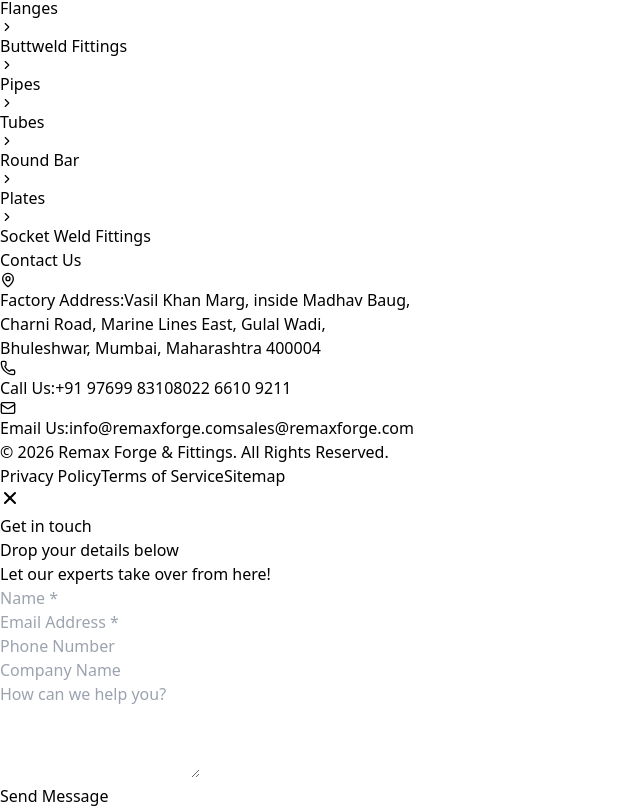
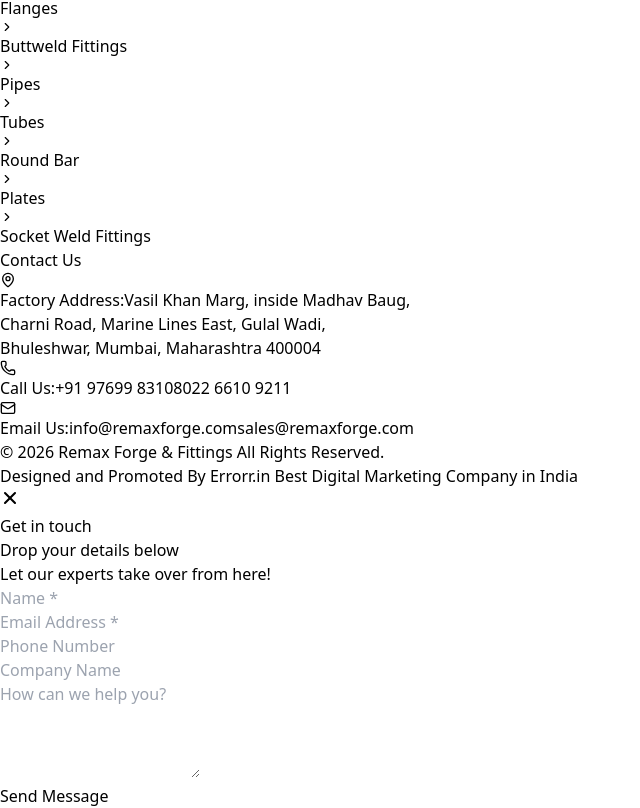
Before and after one commit to errorr990551-svg/remax, a React (Vite) app in the folder frontend/: page /products/round-bar/nickel-alloy-bar in a window 1280 px wide. Shown: the part 5418-6226 px from the top of the page, without its empty margins (0-640 px from the left). Built offline with nearby package versions, Linux system fonts and the light colour scheme.

Commit message:
signature

```diff
--- a/frontend/src/assets/components/common/Footer.jsx
+++ b/frontend/src/assets/components/common/Footer.jsx
@@ -134,13 +134,11 @@
         <div className="border-t border-slate-800 pt-8 mt-8">
           <div className="flex flex-col md:flex-row justify-between items-center gap-4">
             <p className="text-slate-500 text-sm text-center md:text-left">
-              © {new Date().getFullYear()} <span className="text-white font-bold">Remax Forge & Fittings</span>. All Rights Reserved.
+              © {new Date().getFullYear()} <span className="text-white font-bold">Remax Forge & Fittings</span> All Rights Reserved.
             </p>
-            <div className="flex items-center gap-6 text-sm text-slate-500">
-              <Link to="/quality" className="hover:text-[#D71920] transition-colors">Privacy Policy</Link>
-              <Link to="/quality" className="hover:text-[#D71920] transition-colors">Terms of Service</Link>
-              <Link to="/quality" className="hover:text-[#D71920] transition-colors">Sitemap</Link>
-            </div>
+            <p className="text-slate-500 text-sm text-center md:text-right">
+              Designed and Promoted By <a href="https://errorr.in" target="_blank" rel="noopener noreferrer" className="hover:text-white transition-colors">Errorr.in</a> Best Digital Marketing Company in India
+            </p>
           </div>
         </div>
       </div>
```
